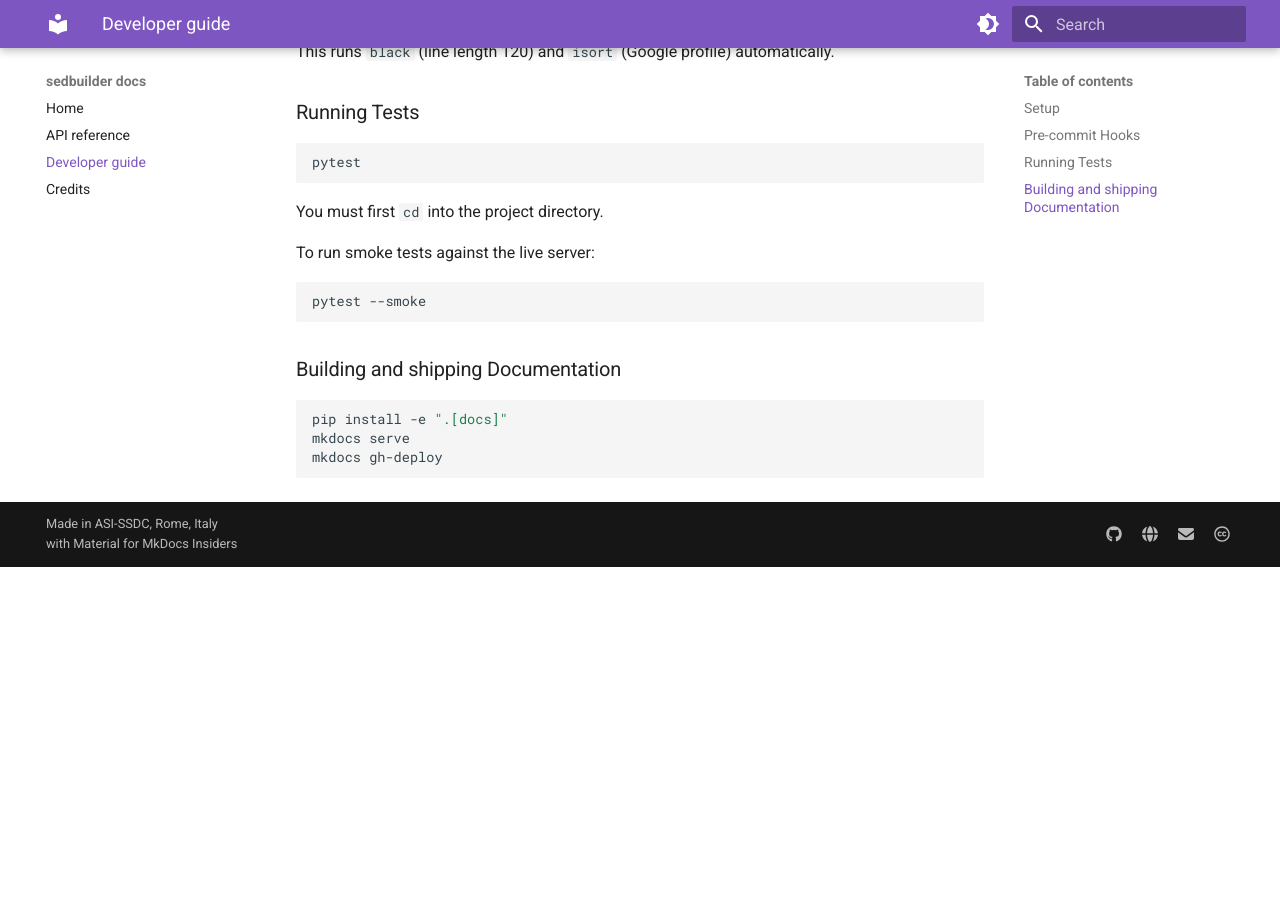
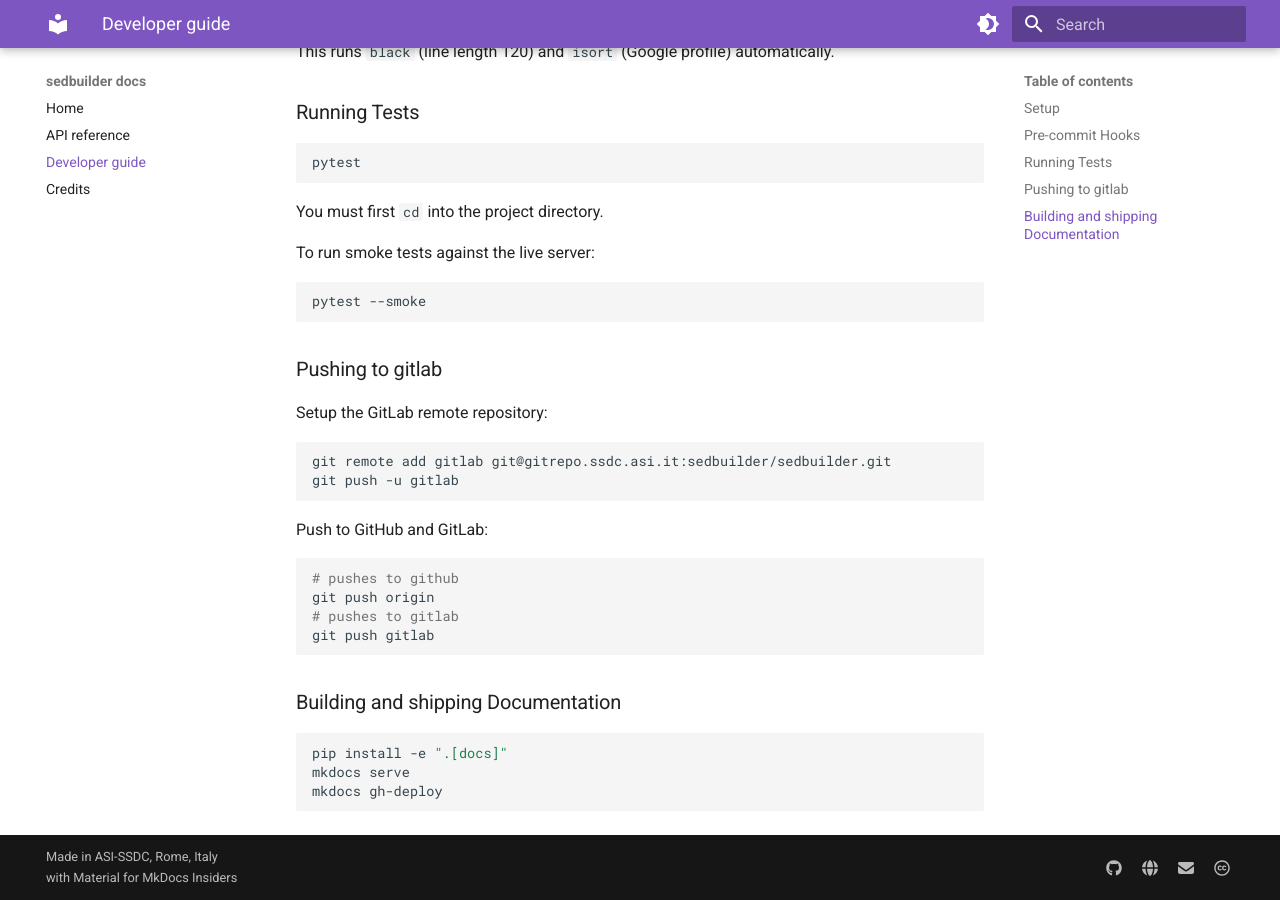
Before and after one commit to peppedilillo/sedbuilder, an MkDocs documentation site: the page built from docs/development.md, in a window 1280 px wide and 900 px high, scrolled down 577 px. Built offline with MkDocs 1.6.1 and Material for MkDocs 9.7.7, drawn with Linux system fonts in a browser that asks for light colours; before the commit the page ends 1144 px from its top, so only the background shows below that.

Commit message:
Documents gitlab origin workflow

````diff
--- a/docs/development.md
+++ b/docs/development.md
@@ -37,6 +37,24 @@ To run smoke tests against the live server:
 pytest --smoke
 ```
 
+### Pushing to gitlab
+
+Setup the GitLab remote repository:
+
+```shell
+git remote add gitlab git@gitrepo.ssdc.asi.it:sedbuilder/sedbuilder.git
+git push -u gitlab
+```
+
+Push to GitHub and GitLab:
+
+```python
+# pushes to github
+git push origin
+# pushes to gitlab
+git push gitlab
+```
+
 ### Building and shipping Documentation
 
 ```bash
````
